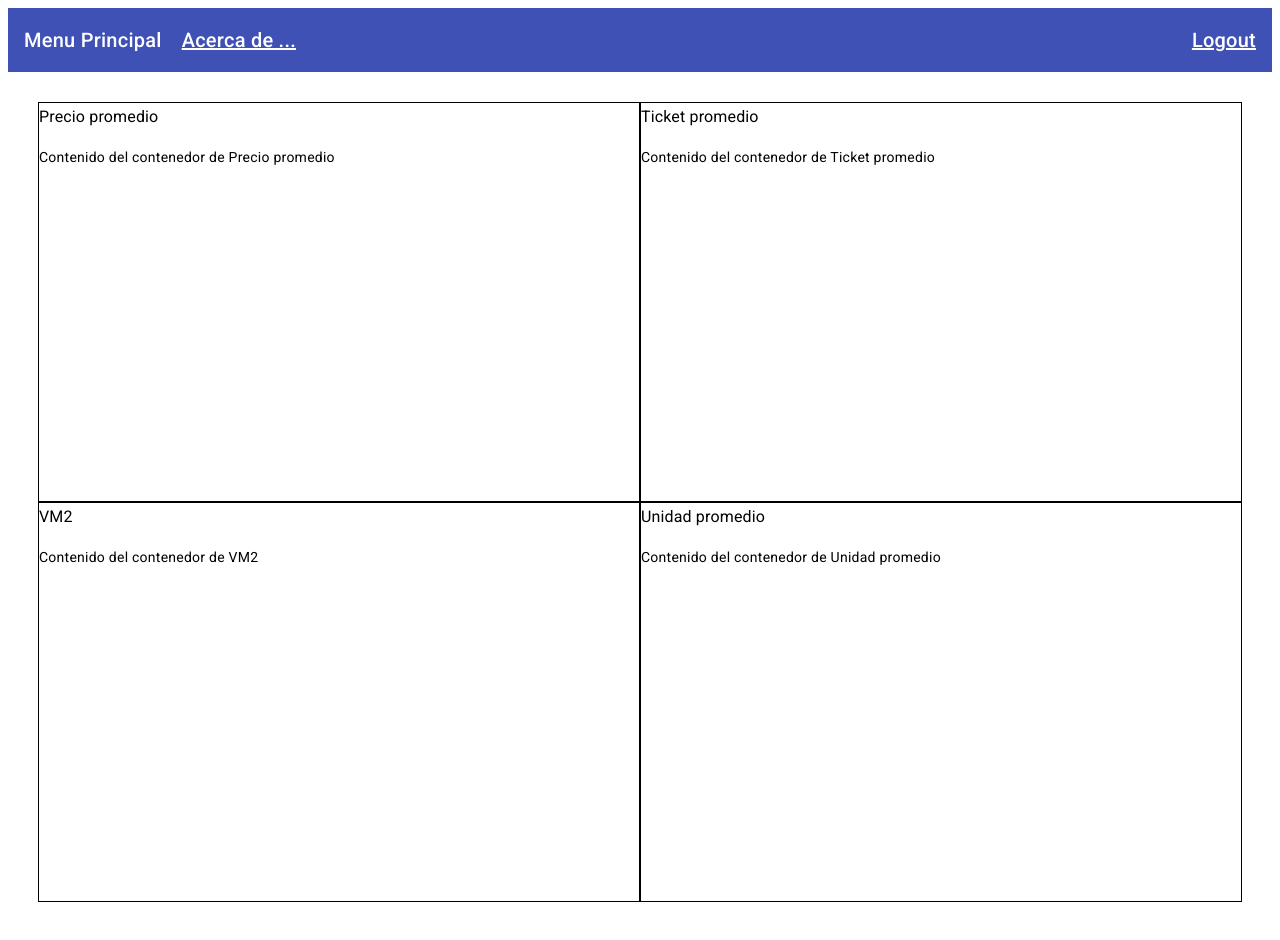
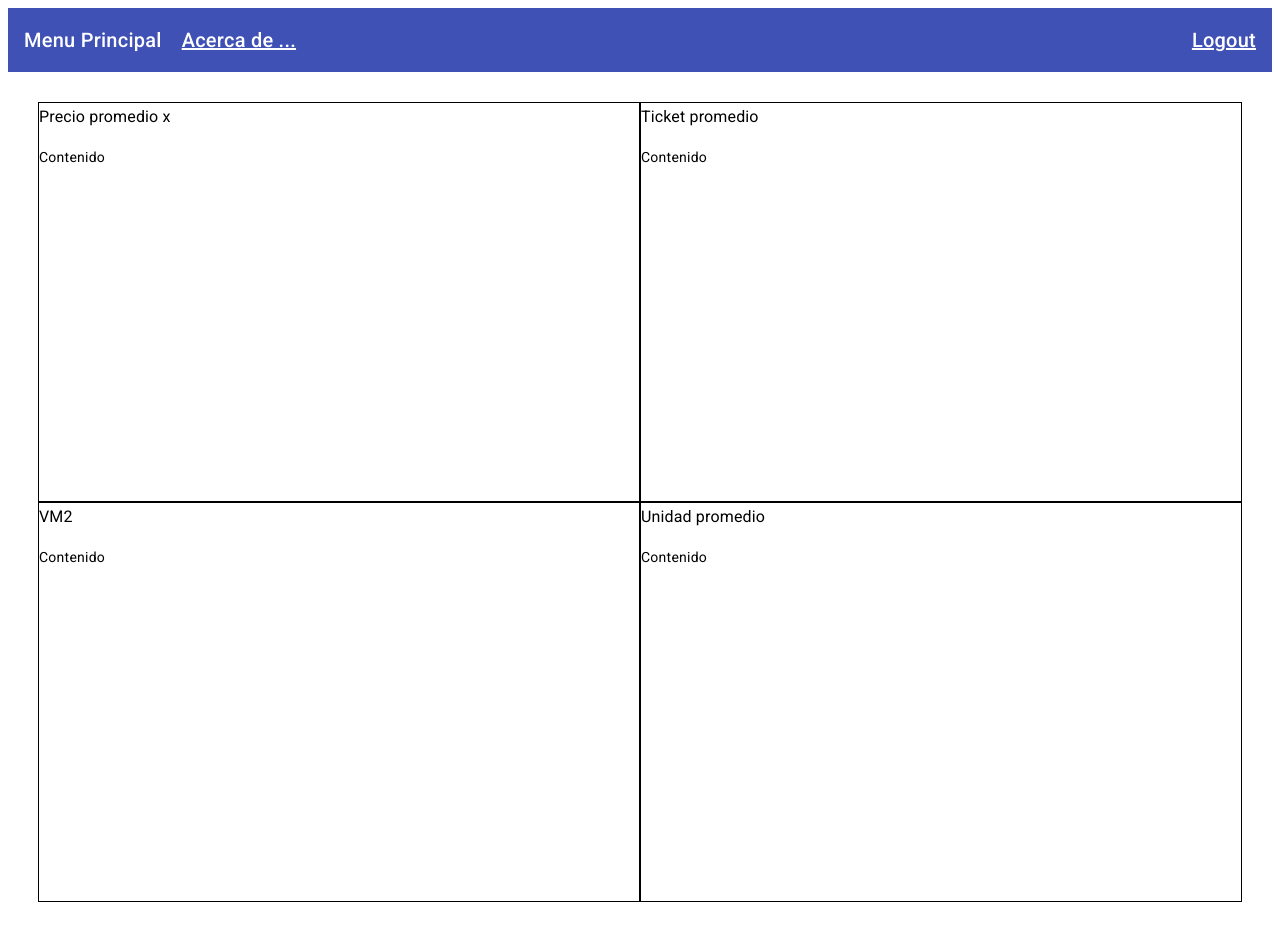
Before and after one commit to edinsoncolonia99/neptuno, an Angular app: page /indicador in a window 1280 px wide. Built offline with nearby package versions, Linux system fonts and the light colour scheme.

Commit message:
indicador cuadrante

```diff
--- a/src/app/indicador/indicador.component.html
+++ b/src/app/indicador/indicador.component.html
@@ -1,22 +1,22 @@
 <div class="contenedor-principal">
     <div class="fila-1">
       <div class="precio-promedio">
-        <h3>Precio promedio</h3>
-        <p>Contenido del contenedor de Precio promedio</p>
+        <h3>Precio promedio x</h3>
+        <p>Contenido</p>
       </div>
       <div class="ticket-promedio">
         <h3>Ticket promedio</h3>
-        <p>Contenido del contenedor de Ticket promedio</p>
+        <p>Contenido</p>
       </div>
     </div>
     <div class="fila-2">
       <div class="vm2">
         <h3>VM2</h3>
-        <p>Contenido del contenedor de VM2</p>
+        <p>Contenido </p>
       </div>
       <div class="unidad-promedio">
         <h3>Unidad promedio</h3>
-        <p>Contenido del contenedor de Unidad promedio</p>
+        <p>Contenido</p>
       </div>
     </div>
   </div>
```
